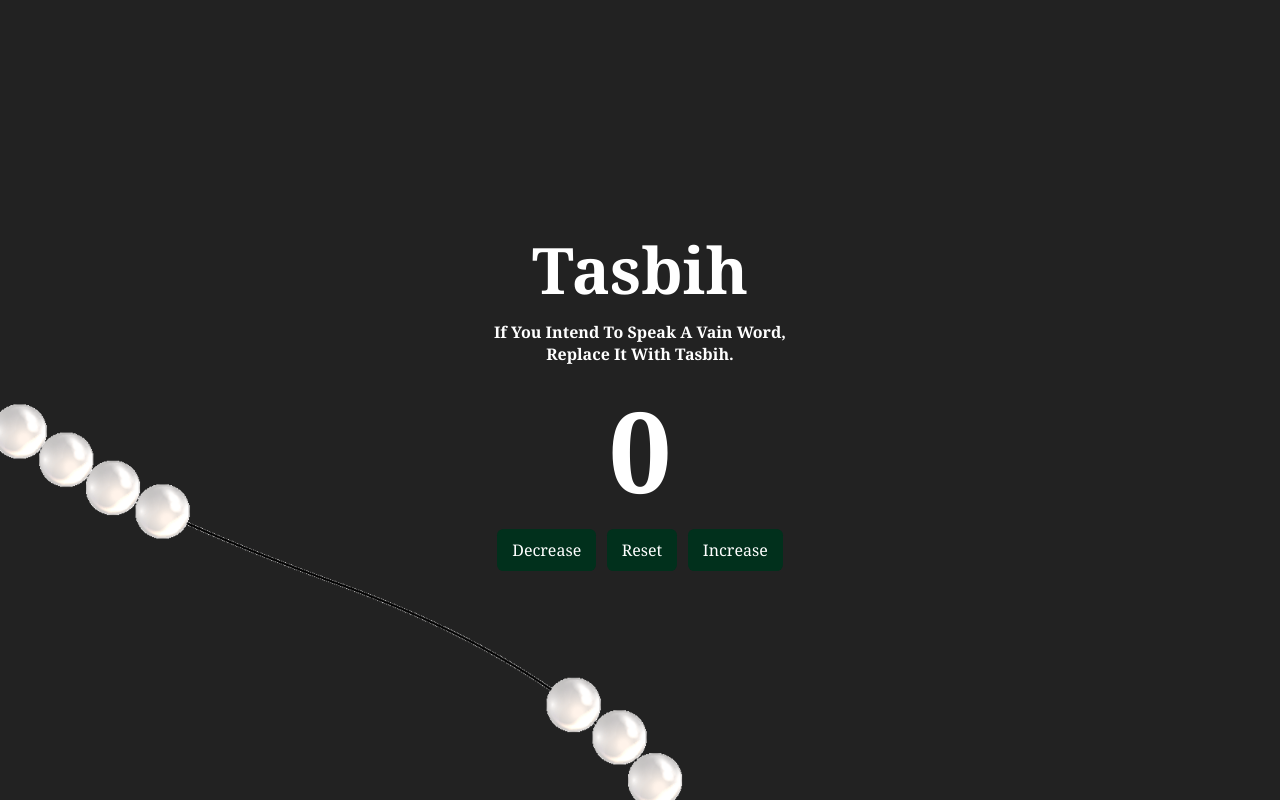
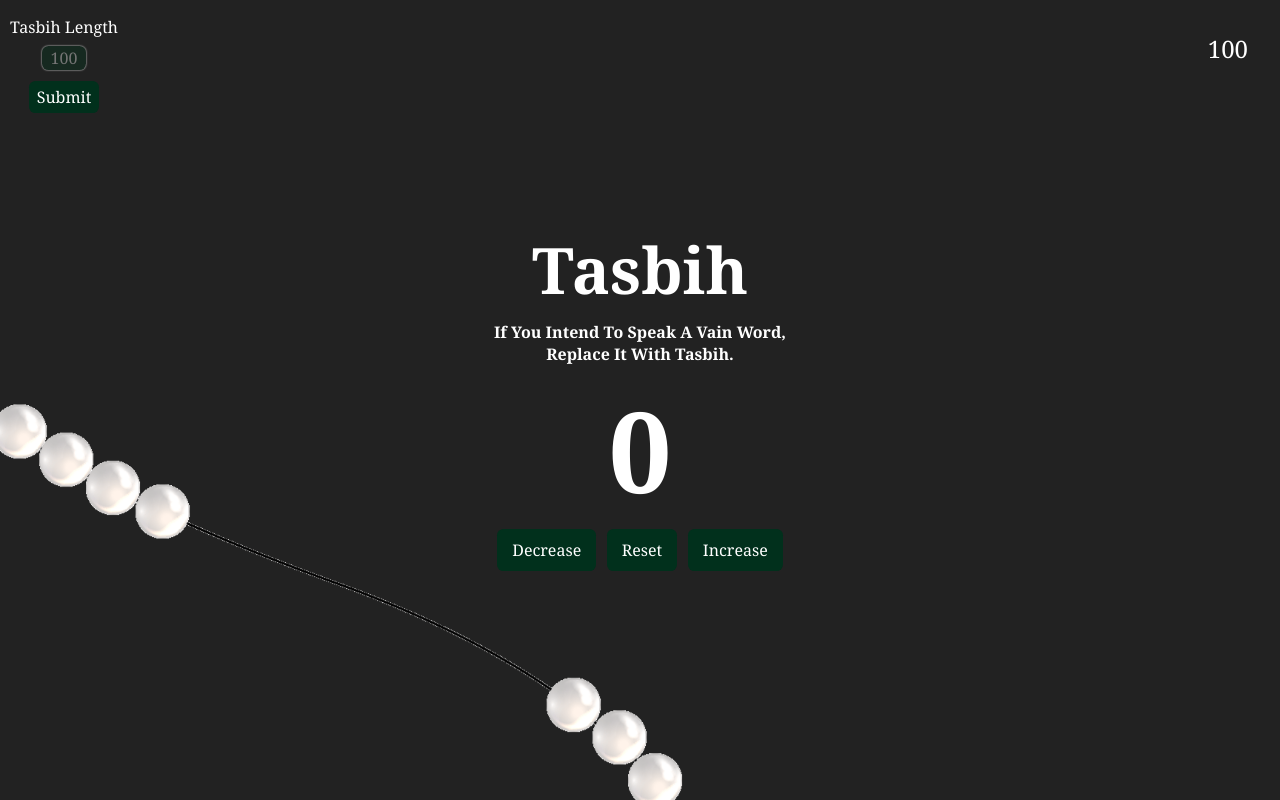
Before and after one commit to Ayyaz-Qadir/Tasbih, a plain HTML site: page index.html in a window 1280 px wide. Drawn offline with Linux system fonts and the light colour scheme.

Commit message:
Add files via upload

```diff
--- a/index.html
+++ b/index.html
@@ -17,6 +17,16 @@
         <button id="increasebtn">Increase</button>
     </div>
 
+    <div class="length">
+        <label>tasbih length</label><br>
+        <input id="enterLength" type="text" placeholder="100"><br>
+        <button id="submit">Submit</button>
+    </div>
+    <div id="lengthValue">
+
+    </div>
+
+
     <script src="script.js"></script>
 </body>
 </html>
--- a/script.js
+++ b/script.js
@@ -3,36 +3,57 @@ let decreasebtn = document.getElementById("decreasebtn");
 let resetbtn = document.getElementById("resetbtn");
 let increasebtn = document.getElementById("increasebtn");
 let img = document.getElementById("tasbih");
-
+let enterLength = document.getElementById("enterLength");
+let submit = document.getElementById("submit");
+let lengthValue = document.getElementById("lengthValue");
 
 let counter = 0;
+let tasbihLength = 100;
 let isChanging = false; // Variable to track if the counter is currently changing
+lengthValue.innerHTML = tasbihLength;
+
+submit.onclick = ()=>{
+  tasbihLength = enterLength.value;
+
+  if (tasbihLength === "") {
+    tasbihLength = 100; // ya 100 value set kar dy ga variable ma
+  }
+
+  tasbihLength = Number(tasbihLength);
+  counter = 0;
+  document.getElementById("lableText").textContent = counter;
+  lengthValue.innerHTML = tasbihLength;
+  // Clear the text field
+  enterLength.value = "";
+}
+
+function backgroundTasbih() {
+  var src = img.src;
+  img.src = "";
+  setTimeout(function () {
+    img.src = src;
+  }, 200);
+}
 
 increasebtn.onclick = () => {
   if (!isChanging) {
     // Check if the counter is currently changing
     isChanging = true; // Set to true to prevent further clicks until change is complete
-    backgroundTasbih();
     setTimeout(() => {
-      counter++;
 
-      if (counter === 100) {
-        counter = 0; // Reset the counter if it reaches 100
+      if (counter < tasbihLength) {
+        counter++;
+        backgroundTasbih();
+        if(counter === tasbihLength){
+          counter = tasbihLength;
+        }
       }
 
       document.getElementById("lableText").textContent = counter; //here innerHTML is uesed
       isChanging = false; // Set back to false to allow further clicks
-    }, 400);
+    }, 200);
   }
 };
-
-function backgroundTasbih(){
-  var src = img.src;
-  img.src = "";
-  setTimeout(function () {
-    img.src = src;
-  }, 0);
-}
 
 decreasebtn.onclick = () => {
   if (!isChanging) {
@@ -44,7 +65,7 @@ decreasebtn.onclick = () => {
       }
       document.getElementById("lableText").innerHTML = counter;  //here innerHTML is used
       isChanging = false;
-    }, 400);
+    }, 200);
   }
 };
 
@@ -55,6 +76,6 @@ resetbtn.onclick = () => {
       counter = 0;
       document.getElementById("lableText").textContent = counter; // here textContent is used
       isChanging = false;
-    }, 400);
+    }, 200);
   }
 };
--- a/style.css
+++ b/style.css
@@ -1,33 +1,34 @@
-*{
+* {
     margin: 0;
     padding: 0;
     font-family: Cambria, Cochin, Georgia, Times, 'Times New Roman', serif;
 }
 
-body{
+body {
     height: 100vh;
     display: flex;
     flex-direction: column;
     align-items: center;
     justify-content: center;
     background-color: #222222;
+    text-transform: capitalize;
+
 }
 
-#name{
+#name {
     color: #fff;
     font-size: 4rem;
 }
 
-#massage{
+#massage {
     color: #fff;
     font-size: 1rem;
-    text-transform: capitalize;
     width: 20rem;
     margin: .5rem 0;
     text-align: center;
 }
 
-#lableText{
+#lableText {
     font-size: 7rem;
     color: #fff;
 }
@@ -41,7 +42,6 @@ body{
     z-index: -1;
     background-size: 70rem;
     background-repeat: no-repeat;
-    /* transition: opacity 0.5s ease; */
 }
 
 button{
@@ -55,3 +55,51 @@ button{
     font-weight: 500;
     cursor: pointer;
 }
+
+.length{
+    position: absolute;
+    top: 1rem;
+    left: -1rem;
+    width: 10rem;
+    text-align: center;
+}
+
+label{
+    color: #fff;
+    font-size: 1rem;
+
+}
+
+#enterLength{
+    background-color: #0436205e;
+    border-radius: .4rem;
+    width: 2.7rem;
+    height: 1.5rem;
+    border: none;
+    box-shadow: 0px 0px 2px white;
+    font-size: 1rem;
+    font-weight: 500;
+    text-align: center;
+    color: white;
+    margin: .5rem 0;
+}
+
+#submit{
+    padding: 5px 8px;
+    margin: .2rem;
+    border-radius: .4rem;
+    border: none;
+    background-color: #01301c;
+    color: #fff;
+    font-size: 1rem;
+    font-weight: 500;
+    cursor: pointer;
+}
+
+#lengthValue{
+    position: fixed;
+    color: #fff;
+    top: 2rem;
+    right: 2rem;
+    font-size: 1.5rem;
+}
```
